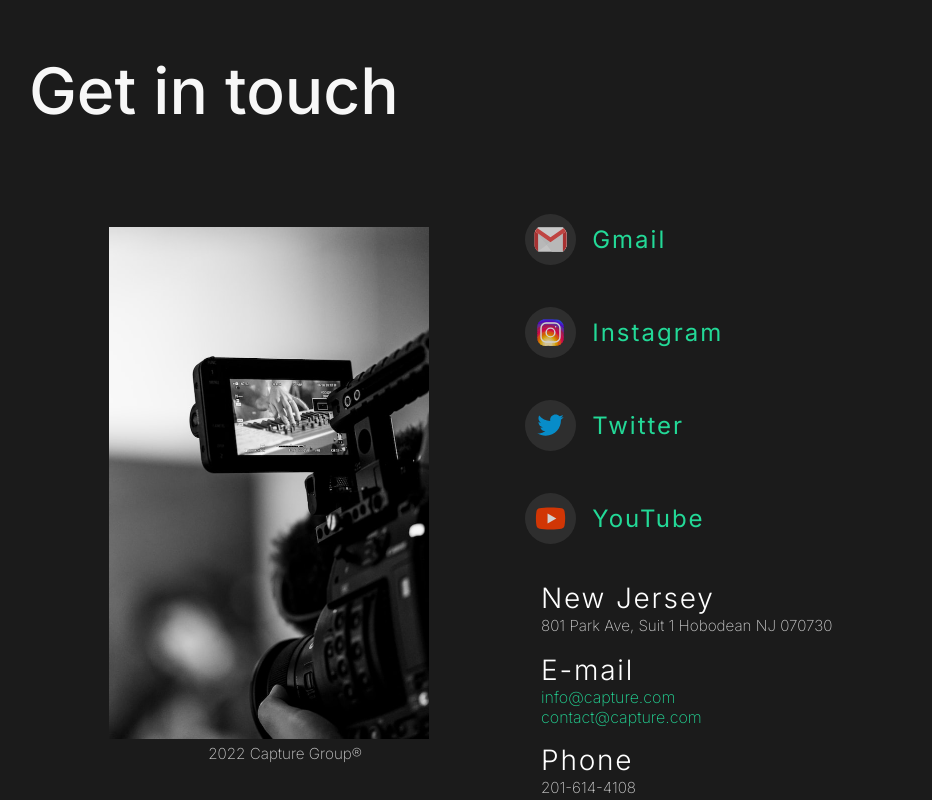
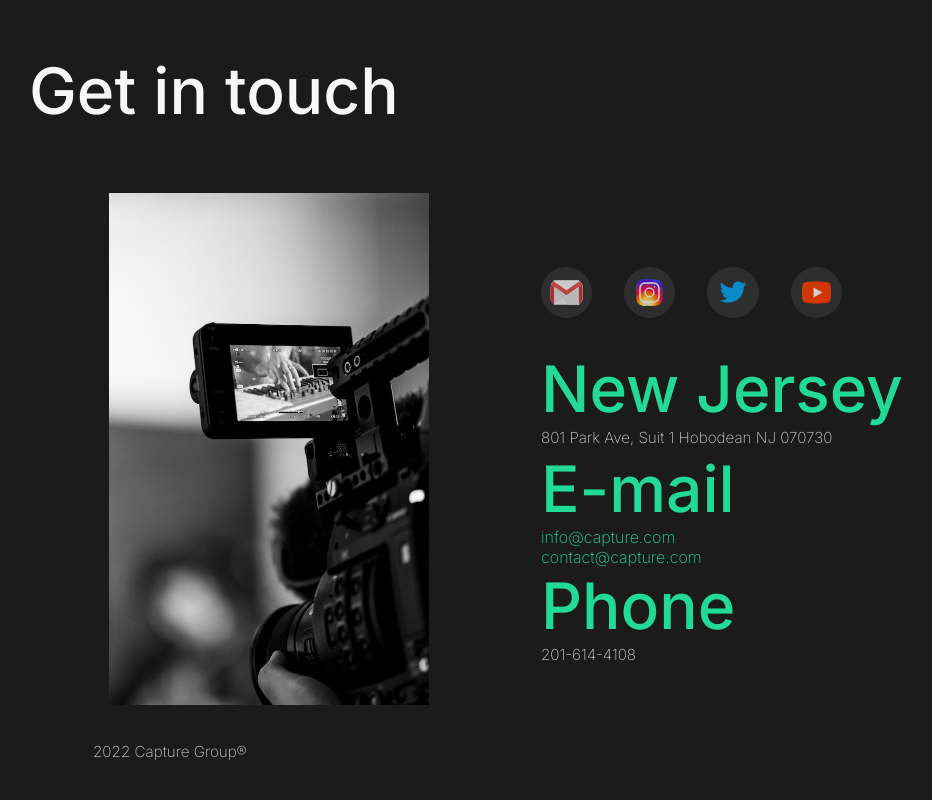
Before and after one commit to sujoyduttajad/Capture-Portfolio, a React (Create React App) app: page /contact in a window 1280 px wide. Shown: the part 475-1275 px from the top of the page, without its empty margins (131-1063 px from the left). After the commit the page ends 1247 px from the top, so only its background shows below. Built offline with nearby package versions, Linux system fonts and the light colour scheme.

Commit message:
Update ContactSocial.js

```diff
--- a/src/components/ContactSocial.js
+++ b/src/components/ContactSocial.js
@@ -30,7 +30,7 @@ const Container = styled(motion.div)`
   flex-wrap: wrap;
   flex-direction: row-reverse;
   align-items: center;
-  justify-content: center;
+  justify-content: flex-start;
 `;
 const SocialLinks = styled(motion.div)`
   display: flex;
@@ -65,6 +65,7 @@ const Circle = styled.img`
   padding: 0.5rem;
   object-fit: cover;
   opacity: 0.8;
+  margin: 1rem;
   cursor: pointer;
   z-index: 100;
   background-color: #333;
@@ -72,7 +73,9 @@ const Circle = styled.img`
     opacity: 1;
   }
 `;
-const ImgContainer = styled.div``;
+const ImgContainer = styled.div`
+    margin: 0 auto;
+`;
 const Image = styled(motion.img)`
   width: 20rem;
   height: 32rem;
@@ -92,16 +95,17 @@ const AddressBox = styled.div`
     font-size: 0.95rem;
     font-weight: 200;
   }
-    ul{
+  ul {
     margin: 0;
     list-style-type: none;
     font-weight: 200;
   }
 `;
-
+const Footer = styled.footer`
+    margin: 2rem;
+`;
 
 const ContactSocial = () => {
-
   const date = new Date();
 
   return (
@@ -121,58 +125,38 @@ const ContactSocial = () => {
           <Hide>
             <Social variants={titleAnimation}>
               <Circle src={Gmail} alt="Gmail icon" />
-              <h4>Gmail</h4>
-            </Social>
-          </Hide>
-          <Hide>
-            <Social variants={titleAnimation}>
               <Circle src={Instagram} alt="Instagram icon" />
-              <h4>Instagram</h4>
-            </Social>
-          </Hide>
-          <Hide>
-            <Social variants={titleAnimation}>
               <Circle src={Twitter} alt="Twitter icon" />
-              <h4>Twitter</h4>
-            </Social>
-          </Hide>
-          <Hide>
-            <Social variants={titleAnimation}>
               <Circle src={Youtube} alt="Youtube icon" />
-              <h4>YouTube</h4>
             </Social>
           </Hide>
           <AddressBox>
-            <h3>New Jersey</h3>
-            <p>
-                801 Park Ave,
-                Suit 1 Hobodean
-                NJ 070730
-            </p>
+            <h2>New Jersey</h2>
+            <p>801 Park Ave, Suit 1 Hobodean NJ 070730</p>
           </AddressBox>
           <AddressBox>
-            <h3>E-mail</h3>
+            <h2>E-mail</h2>
             <ul>
               <li>info@capture.com</li>
               <li>contact@capture.com</li>
             </ul>
           </AddressBox>
           <AddressBox>
-            <h3>Phone</h3>
-            <p>
-                201-614-4108
-            </p>
+            <h2>Phone</h2>
+            <p>201-614-4108</p>
           </AddressBox>
         </SocialLinks>
         <ContactInfo>
           <ImgContainer>
             <Image src={contact1} />
           </ImgContainer>
+        </ContactInfo>
+      </Container>
+      <Footer>
       <AddressBox>
         <p>{date.getFullYear()} Capture Group®</p>
       </AddressBox>
-        </ContactInfo>
-      </Container>
+      </Footer>
     </StyledSocial>
   );
 };
```
Lines whose indentation alone changed are shown as unchanged.
